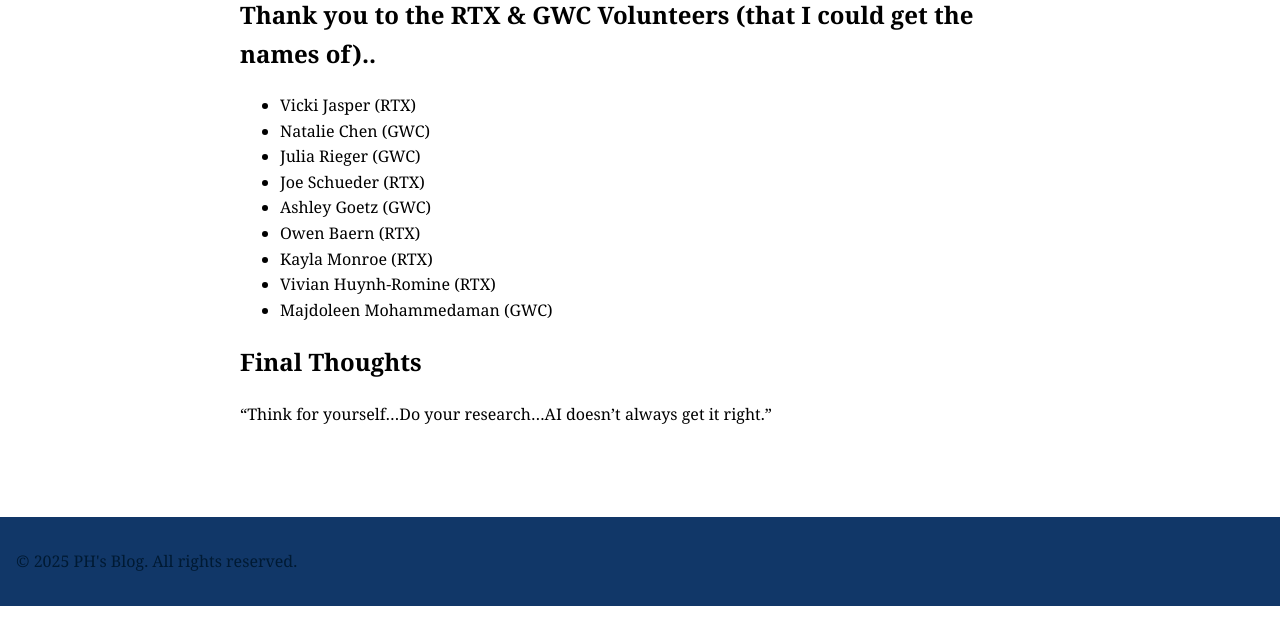
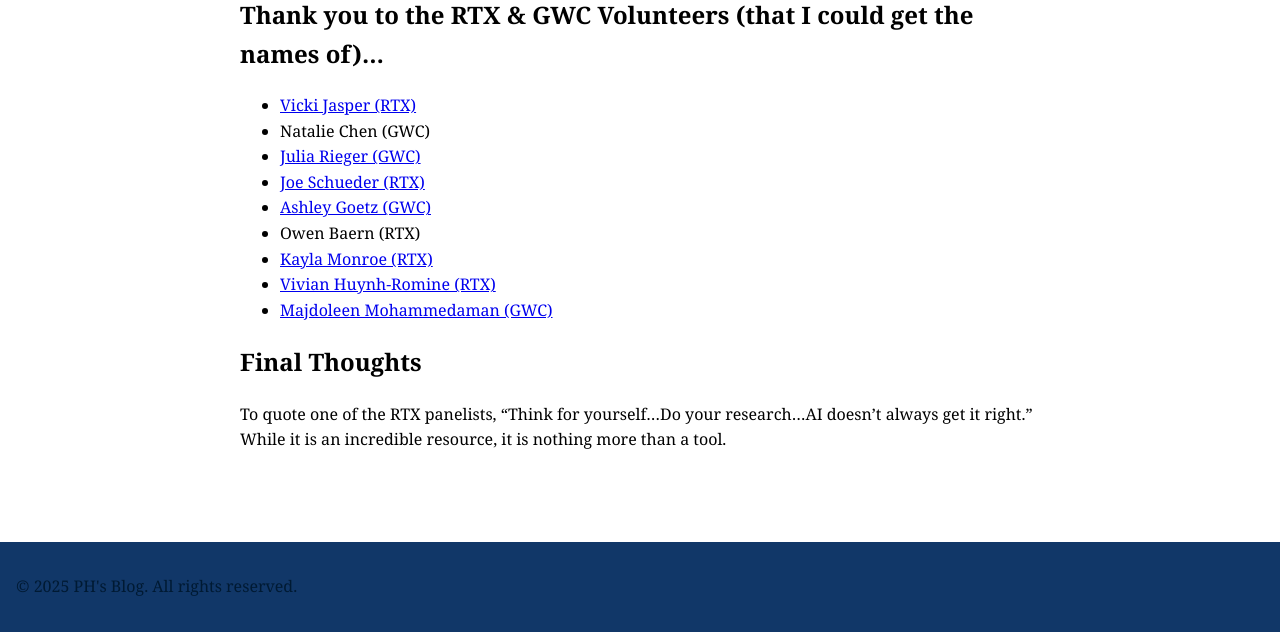
Before and after one commit to CaptainSapphire/PH-s-Blog, a Jekyll site: the page built from _posts/2025-07-21-Unlocking Creativity with AI: Express Your Unique Inner Music Through AI with RTX.md, in a window 1280 px wide and 900 px high, scrolled down 2616 px, cut to the strip 268-900 px from the top of the window. Built offline with Jekyll 4.4.1, drawn with Linux system fonts in a browser that asks for light colours; before the commit the page ends 3490 px from its top, so only the background shows below that.

Commit message:
Update 2025-07-21-Unlocking Creativity with AI: Express Your Unique Inner Music Through AI with RTX.md

```diff
--- a/_posts/2025-07-21-Unlocking Creativity with AI: Express Your Unique Inner Music Through AI with RTX.md
+++ b/_posts/2025-07-21-Unlocking Creativity with AI: Express Your Unique Inner Music Through AI with RTX.md
@@ -41,16 +41,16 @@ After that practice activity, we split into breakout rooms to make our own song.
 ![The Activity RTX](https://github.com/CaptainSapphire/PH-s-Blog/blob/main/assets/July%202025/Screenshot%202025-07-21%20092325.png?raw=true)
 
 
-## Thank you to the RTX & GWC Volunteers (that I could get the names of)..
--  Vicki Jasper (RTX)
+## Thank you to the RTX & GWC Volunteers (that I could get the names of)...
+-  [Vicki Jasper (RTX)](https://www.linkedin.com/in/vickijjasper/)
 -  Natalie Chen (GWC)
--  Julia Rieger (GWC)
--  Joe Schueder (RTX)
--  Ashley Goetz (GWC)
+-  [Julia Rieger (GWC)](https://www.linkedin.com/in/julia-rieger/)
+-  [Joe Schueder (RTX)](https://www.linkedin.com/in/joseph-schueder-a6b8158/)
+-  [Ashley Goetz (GWC)](https://www.linkedin.com/in/ashley-goetz-tewes/)
 -  Owen Baern (RTX)
--   Kayla Monroe (RTX)
--   Vivian Huynh-Romine (RTX)
--   Majdoleen Mohammedaman (GWC)
+-  [Kayla Monroe (RTX)](https://www.linkedin.com/in/kayla-monroe24/)
+-  [Vivian Huynh-Romine (RTX)](https://www.linkedin.com/in/vivian-huynh-romine-9857a817/)
+-  [Majdoleen Mohammedaman (GWC)](https://www.linkedin.com/in/majd-mohamm/)
 
 ## Final Thoughts
-"Think for yourself...Do your research...AI doesn't always get it right."
+To quote one of the RTX panelists, "Think for yourself...Do your research...AI doesn't always get it right." While it is an incredible resource, it is nothing more than a tool.
```
